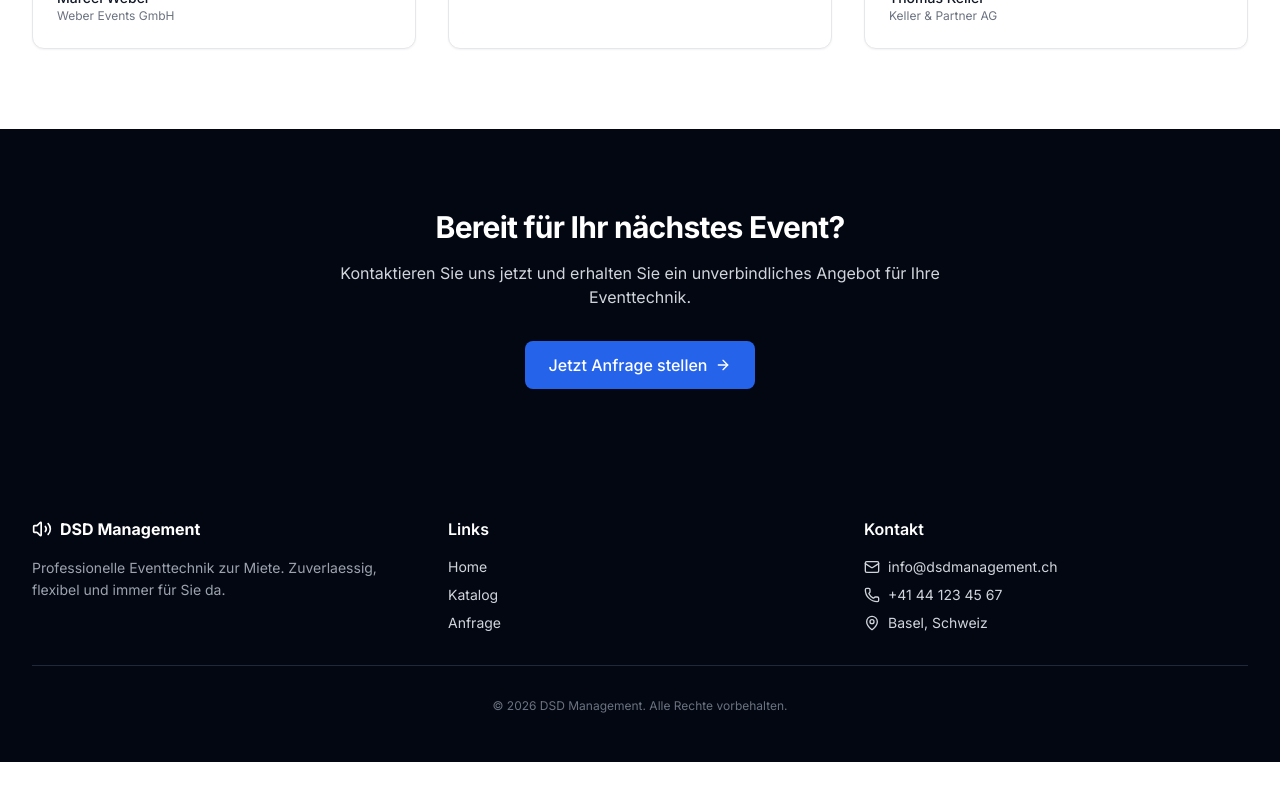
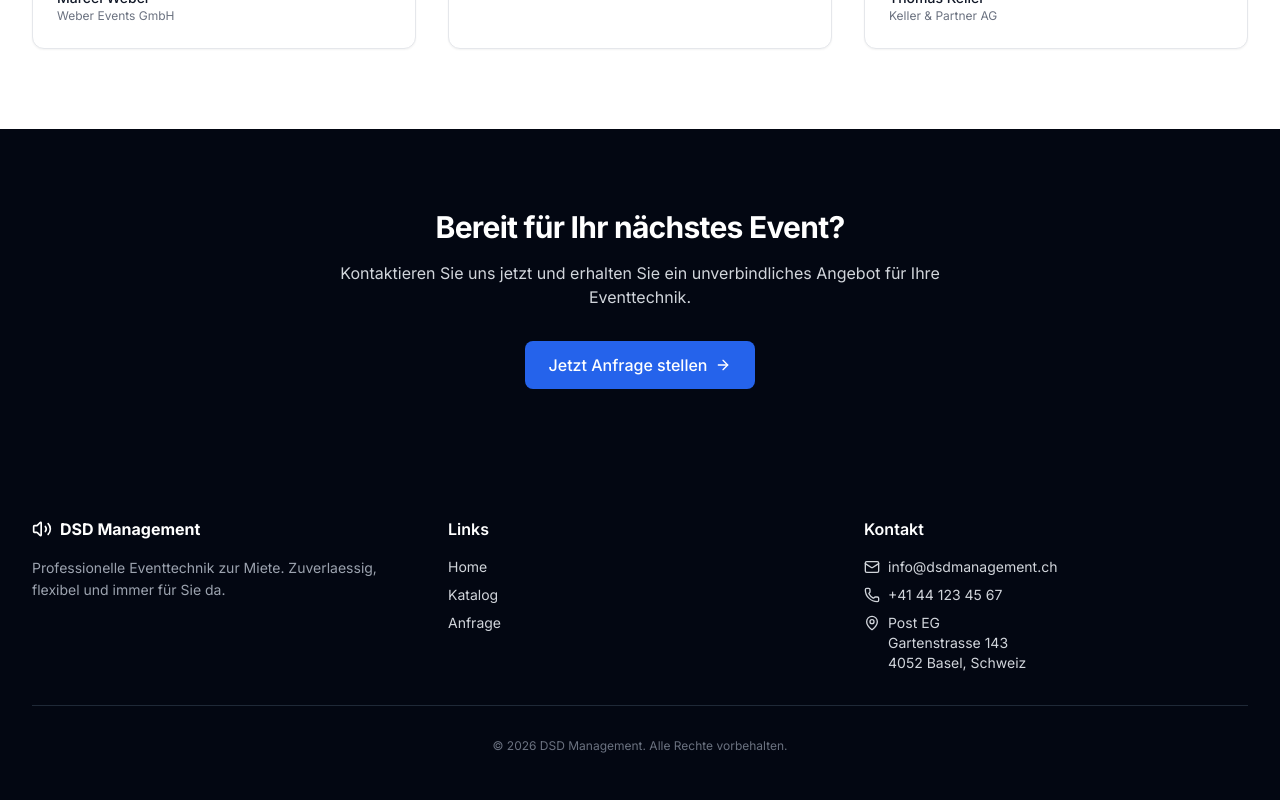
Before and after one commit to BeatsScore/DSD-Management, a Next.js app: page / in a window 1280 px wide. Shown: the part 1847-2647 px from the top of the page. Before the commit the page ends 2609 px from the top, so only its background shows below. Built offline with nearby package versions, Linux system fonts and the light colour scheme.

Commit message:
Fix footer address display

```diff
--- a/src/components/public/PublicFooter.tsx
+++ b/src/components/public/PublicFooter.tsx
@@ -29,7 +29,7 @@ export function PublicFooter() {
             <ul className="space-y-2 text-sm">
               <li className="flex items-center gap-2"><Mail className="w-4 h-4" /> info@dsdmanagement.ch</li>
               <li className="flex items-center gap-2"><Phone className="w-4 h-4" /> +41 44 123 45 67</li>
-              <li className="flex items-center gap-2"><MapPin className="w-4 h-4" /> Basel, Schweiz</li>
+              <li className="flex items-start gap-2"><MapPin className="w-4 h-4 mt-0.5 shrink-0" /> Post EG<br/>Gartenstrasse 143<br/>4052 Basel, Schweiz</li>
             </ul>
           </div>
         </div>
```
